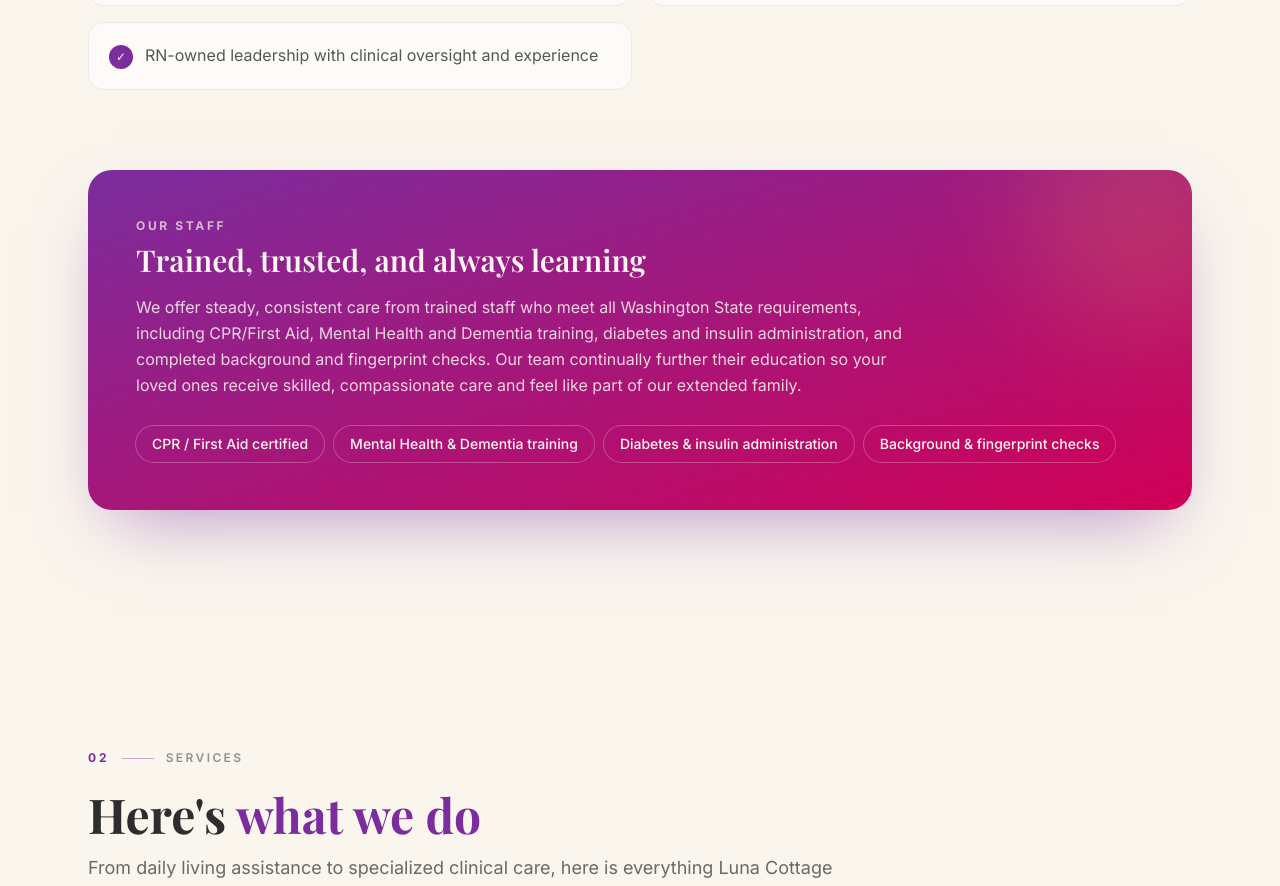
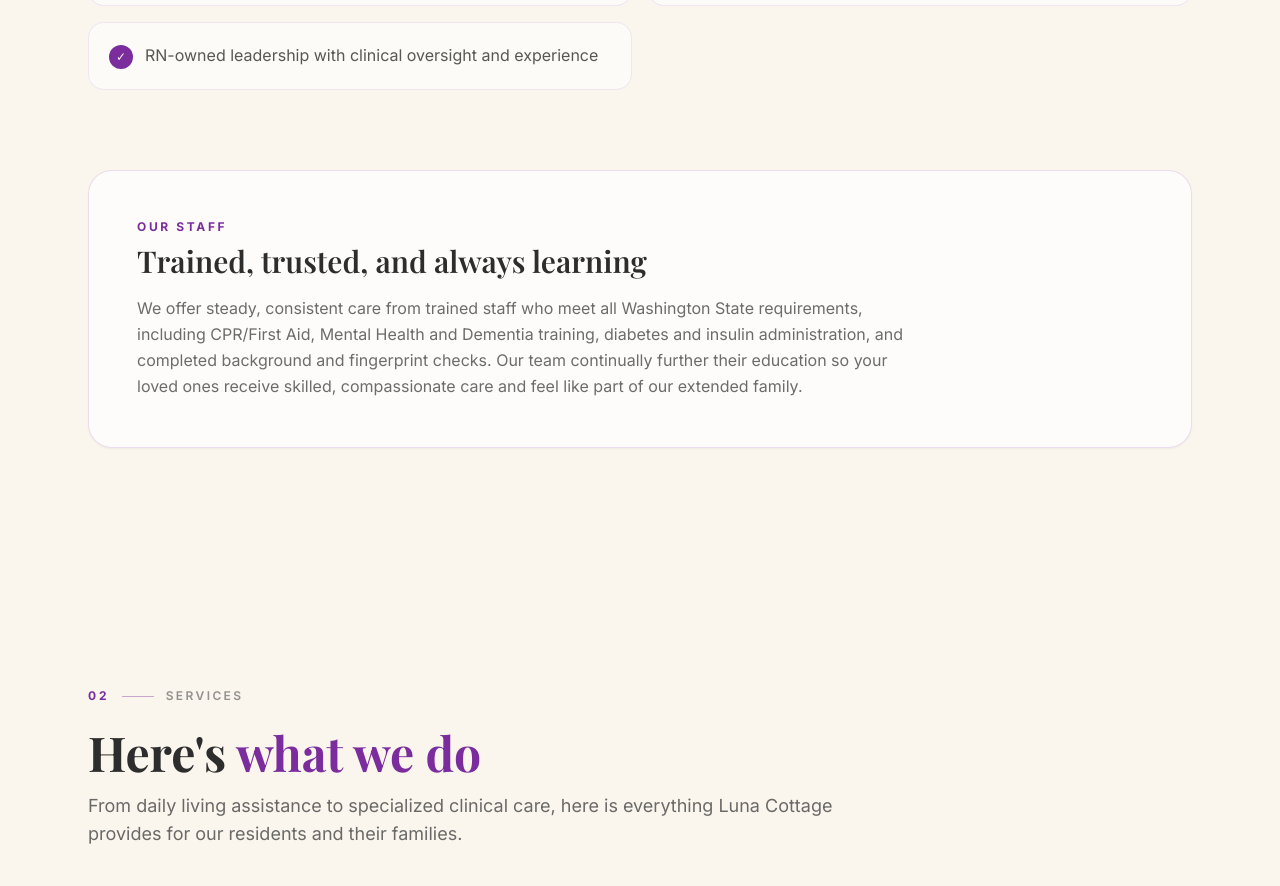
Before and after one commit to Ludis-ET/luna, a React (Vite) app: page / in a window 1280 px wide. Shown: the part 2110-2996 px from the top of the page. Built offline with nearby package versions, Linux system fonts and the light colour scheme; a web font is replaced by a local one.

Commit message:
feat: implement About section with mission, values, and staff details

```diff
--- a/src/components/About.tsx
+++ b/src/components/About.tsx
@@ -1,7 +1,7 @@
 import { useRef } from 'react'
 import { motion, useInView } from 'framer-motion'
 import SectionLabel from './SectionLabel'
-import { ABOUT_PARAGRAPHS, PHILOSOPHY, VALUES, STAFF_TEXT, STAFF_CREDENTIALS } from '../data/content'
+import { ABOUT_PARAGRAPHS, PHILOSOPHY, VALUES, STAFF_TEXT } from '../data/content'
 import { MEDIA } from '../data/media'
 
 export default function About() {
@@ -46,7 +46,7 @@ export default function About() {
           initial={{ opacity: 0, y: 40 }}
           animate={inView ? { opacity: 1, y: 0 } : {}}
           transition={{ duration: 0.7, delay: 0.1 }}
-          className="relative"
+          className="relative hidden md:block"
         >
           <div className="overflow-hidden rounded-2xl shadow-[0_24px_60px_-20px_rgba(123,45,158,0.18)]">
             <img
@@ -95,35 +95,21 @@ export default function About() {
         </ul>
       </div>
 
-      {/* Our Staff: brand-gradient band with credential pills (distinct from the cards above) */}
+      {/* Our Staff: elegant, clean card matching page themes */}
       <div className="container-max mt-16 px-6 md:mt-20">
         <motion.div
           initial={{ opacity: 0, y: 28 }}
           whileInView={{ opacity: 1, y: 0 }}
           viewport={{ once: true, margin: '-60px' }}
           transition={{ duration: 0.6 }}
-          className="relative overflow-hidden rounded-3xl bg-gradient-to-br from-brand to-magenta p-8 text-cream shadow-[0_30px_70px_-25px_rgba(123,45,158,0.5)] md:p-12"
+          className="relative overflow-hidden rounded-3xl border border-brand/15 bg-white/70 p-8 text-charcoal shadow-sm md:p-12 backdrop-blur-sm"
         >
-          <div className="dot-grid pointer-events-none absolute inset-0 opacity-10" aria-hidden />
-          <div className="pointer-events-none absolute -right-16 -top-16 h-56 w-56 rounded-full bg-glow/20 blur-3xl" />
-
           <div className="relative">
-            <p className="text-xs font-bold uppercase tracking-[0.22em] text-cream/70">Our Staff</p>
-            <h3 className="mt-2 max-w-2xl font-serif text-2xl font-semibold md:text-3xl">
+            <p className="text-xs font-bold uppercase tracking-[0.22em] text-brand">Our Staff</p>
+            <h3 className="mt-2 max-w-2xl font-serif text-2xl font-semibold text-charcoal md:text-3xl">
               Trained, trusted, and always learning
             </h3>
-            <p className="mt-4 max-w-3xl leading-relaxed text-cream/85">{STAFF_TEXT}</p>
-
-            <div className="mt-7 flex flex-wrap gap-2.5">
-              {STAFF_CREDENTIALS.map((credential) => (
-                <span
-                  key={credential}
-                  className="rounded-full bg-white/12 px-4 py-2 text-sm font-medium text-cream ring-1 ring-white/25 backdrop-blur-sm"
-                >
-                  {credential}
-                </span>
-              ))}
-            </div>
+            <p className="mt-4 max-w-3xl leading-relaxed text-charcoal/70">{STAFF_TEXT}</p>
           </div>
         </motion.div>
       </div>
```
